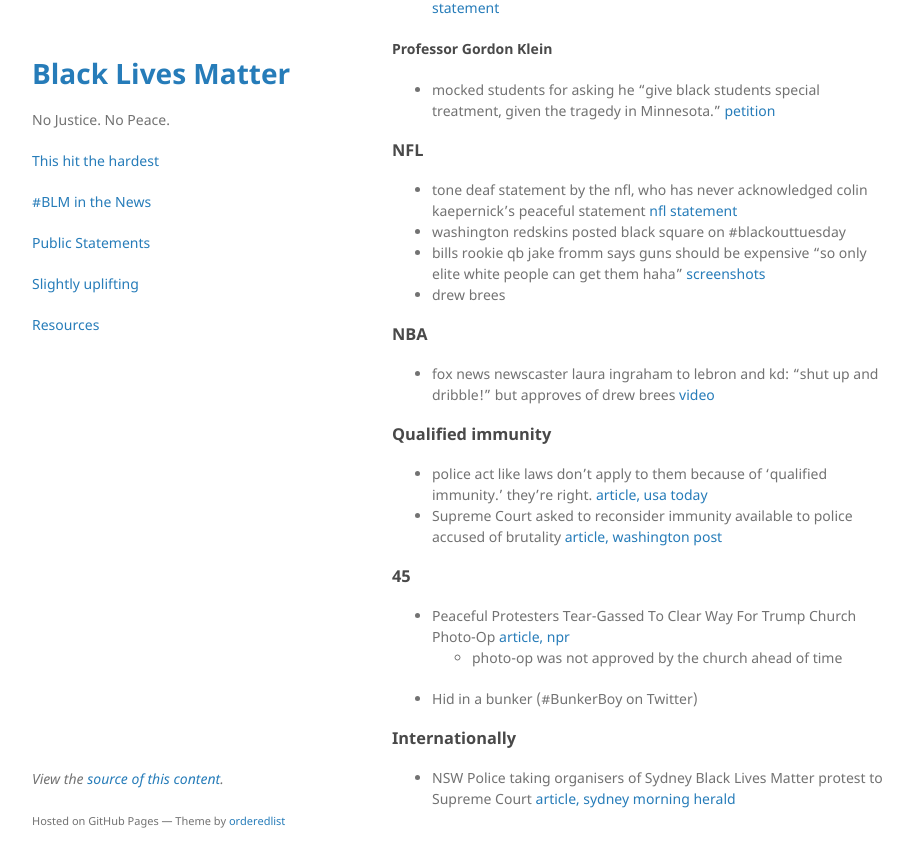
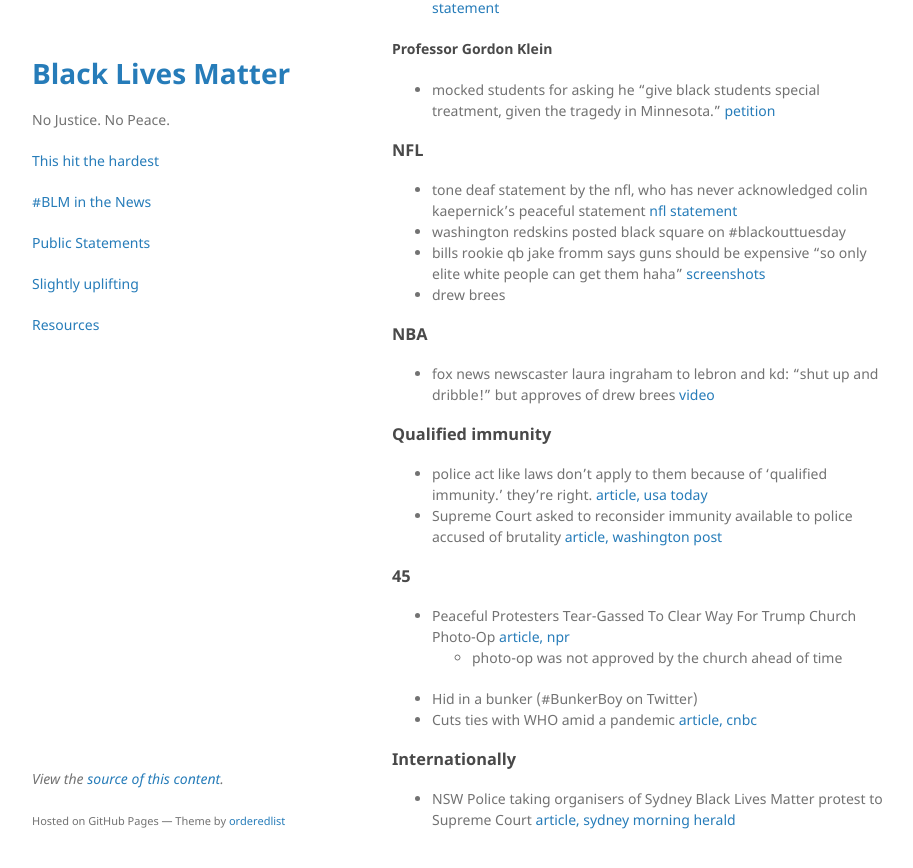
Before and after one commit to nojusticenopeace/nojusticenopeace.github.io, a Jekyll site: the page built from news.md, in a window 1280 px wide and 900 px high, scrolled down 2479 px. Shown: the top 868 px of the window, without its empty margins (178-1091 px from the left). Built offline with Jekyll 4.4.1, drawn with Linux system fonts in a browser that asks for light colours.

Commit message:
Update news.md

```diff
--- a/news.md
+++ b/news.md
@@ -94,6 +94,7 @@ layout: default
 - Peaceful Protesters Tear-Gassed To Clear Way For Trump Church Photo-Op [article, npr](https://www.npr.org/2020/06/01/867532070/trumps-unannounced-church-visit-angers-church-officials?)
   - photo-op was not approved by the church ahead of time
 - Hid in a bunker (#BunkerBoy on Twitter)
+- Cuts ties with WHO amid a pandemic [article, cnbc](https://www.cnbc.com/2020/05/29/trump-says-the-us-will-cut-ties-with-world-health-organization.html)
 
 ### Internationally
 - NSW Police taking organisers of Sydney Black Lives Matter protest to Supreme Court [article, sydney morning herald](https://www.smh.com.au/national/nsw/nsw-police-taking-organisers-of-sydney-black-lives-matter-protest-to-supreme-court-20200605-p54zw8.html)
```
